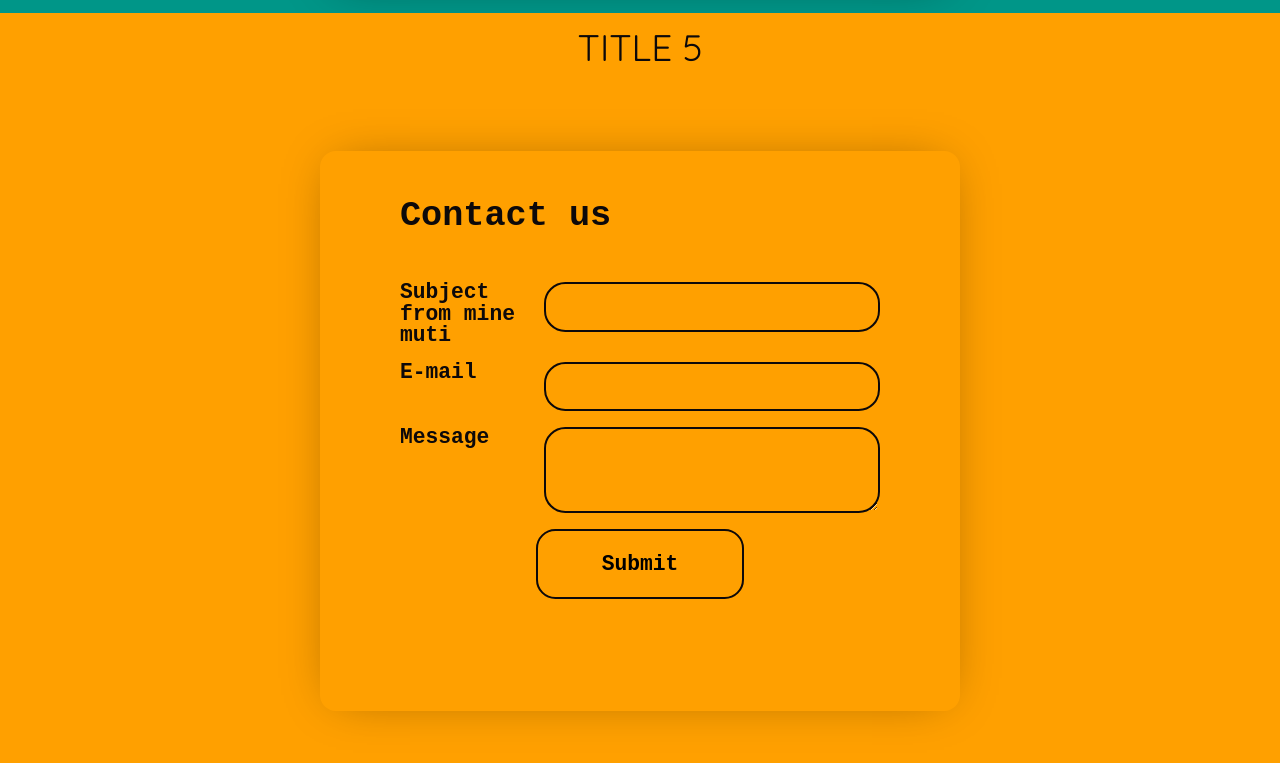
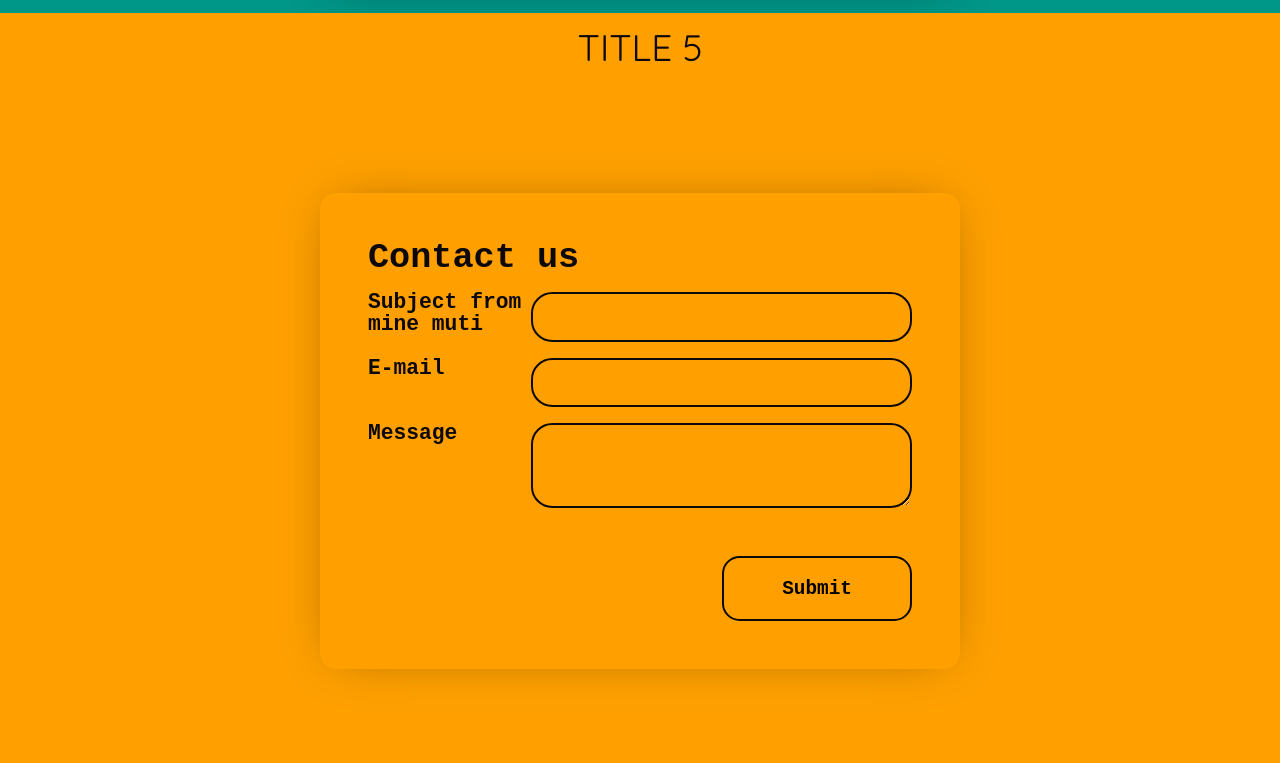
Before and after one commit to italopolazzi/freeCodeCamp, a plain HTML site: page productLandingPage/index.html in a window 1280 px wide. Shown: the part 4682-5445 px from the top of the page. Drawn offline with Linux system fonts and the light colour scheme; files whose address does not match are found by name; a web font is replaced by a local one.

Commit message:
fix: form contact alignments

```diff
--- a/productLandingPage/index.html
+++ b/productLandingPage/index.html
@@ -301,8 +301,8 @@
             <h2 class="col-xs12 xs-text-center  pa4">Title 5</h2>
             <div class="row xs-align-center xs-justify-center pb8">
                 <div tabindex="0" class="box pa4 col-xs12 col-md6">
-                    <form class=" pa8" id="form" name="contact" action="">
-                        <fieldset class=" pa8 mb8">
+                    <form class="column xs-align-end pa8" id="form" name="contact" action="">
+                        <fieldset class="mb8">
                             <legend class="mb4"> Contact us</legend>
 
                             <div class="input mb4">
@@ -317,16 +317,13 @@
                             </div>
                             <div class="input mb4">
                                 <label for="message">Message</label>
-                                <textarea class="color-inverted" id="message" name="message"
-                                    maxlength="500" required
+                                <textarea class="color-inverted" id="message" name="message" maxlength="500" required
                                     aria-required="true"></textarea>
                             </div>
-                            <div class="input-button">
-                                <input type="submit" class="button" id="submit" name="submit"
-                                    value="Submit"
-                                    required>
-                            </div>
                         </fieldset>
+                        <div class="input-button">
+                            <input type="submit" class="button" id="submit" name="submit" value="Submit" required>
+                        </div>
                     </form>
 
                 </div>
```
